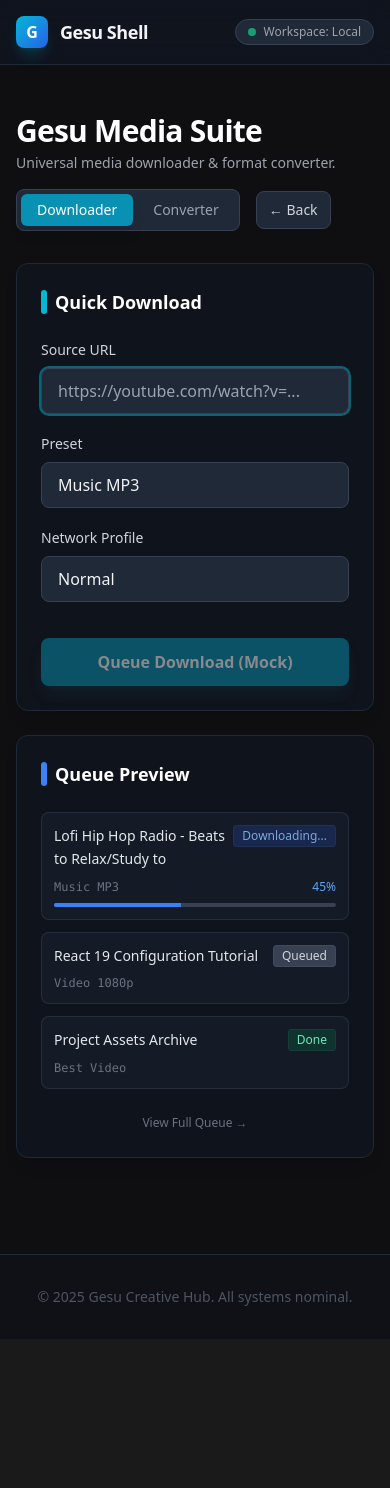
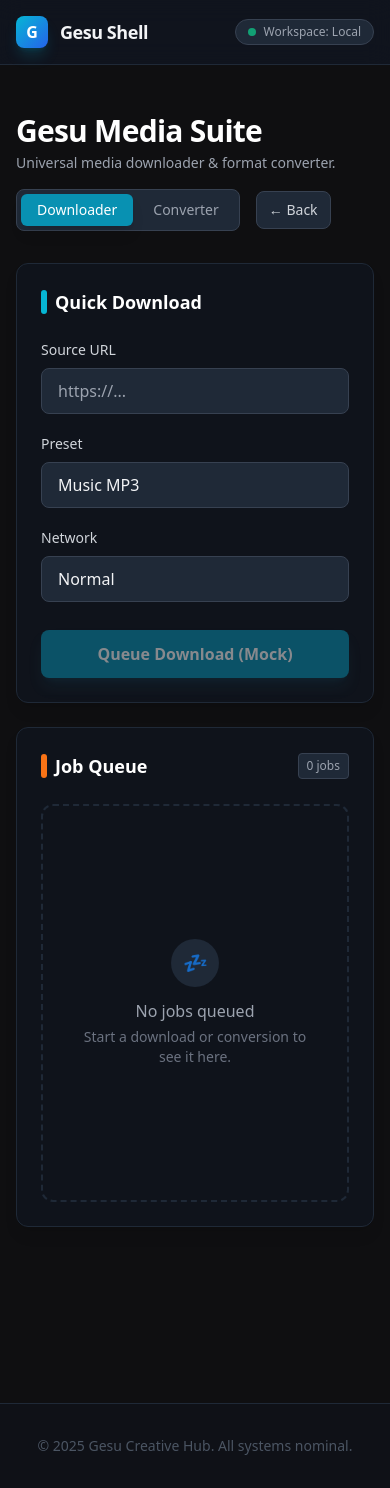
Before and after one commit to gesucreative-hub/gesu-ecosystem-app, a React (Vite) app in the folder apps/gesu-shell/: page /media-suite in a window 390 px wide. Before the commit the page ends 1339 px from the top, so only its background shows below. Built offline with nearby package versions, Linux system fonts and the light colour scheme.

Commit message:
feat(media-suite): add front-end job system for downloads and converts (mock)

```diff
--- a/apps/gesu-shell/src/pages/MediaSuitePage.tsx
+++ b/apps/gesu-shell/src/pages/MediaSuitePage.tsx
@@ -5,27 +5,24 @@ import { Link } from 'react-router-dom';
 
 type Tab = 'downloader' | 'converter';
 
-interface DownloadQueueItem {
+type JobType = 'download' | 'convert';
+type JobStatus = 'queued' | 'running' | 'success' | 'error' | 'canceled';
+type JobEngine = 'yt-dlp' | 'ffmpeg' | 'image-magick' | 'libreoffice' | 'combo';
+
+interface Job {
     id: string;
-    title: string;
-    preset: string;
-    status: 'queued' | 'downloading' | 'done';
-    progress: number;
-}
-
-interface ToolStatus {
-    name: string;
-    version: string;
-    status: 'ok' | 'missing' | 'unknown';
+    type: JobType;
+    label: string;
+    engine: JobEngine;
+    createdAt: string;
+    updatedAt: string;
+    status: JobStatus;
+    payload: Record<string, unknown>;
+    errorMessage?: string;
+    progress?: number;
 }
 
 // --- Constants ---
-
-const MOCK_QUEUE: DownloadQueueItem[] = [
-    { id: '1', title: 'Lofi Hip Hop Radio - Beats to Relax/Study to', preset: 'Music MP3', status: 'downloading', progress: 45 },
-    { id: '2', title: 'React 19 Configuration Tutorial', preset: 'Video 1080p', status: 'queued', progress: 0 },
-    { id: '3', title: 'Project Assets Archive', preset: 'Best Video', status: 'done', progress: 100 },
-];
 
 const DOWNLOAD_PRESETS = [
     'Music MP3', 'Best Audio', 'Video 720p', 'Video 1080p', 'Best Video'
@@ -39,21 +36,25 @@ const CONVERT_CATEGORIES = ['Audio', 'Video', 'Image', 'Document'];
 
 // --- Helper Components ---
 
-const StatusBadge = ({ status }: { status: DownloadQueueItem['status'] }) => {
+const StatusBadge = ({ status, progress }: { status: JobStatus, progress?: number }) => {
     const styles = {
-        queued: 'bg-gray-700 text-gray-300',
-        downloading: 'bg-blue-900/50 text-blue-300 animate-pulse',
-        done: 'bg-emerald-900/50 text-emerald-300'
+        queued: 'bg-gray-700 text-gray-300 border-gray-600',
+        running: 'bg-blue-900/50 text-blue-300 border-blue-500/30 animate-pulse',
+        success: 'bg-emerald-900/50 text-emerald-300 border-emerald-500/30',
+        error: 'bg-red-900/50 text-red-300 border-red-500/30',
+        canceled: 'bg-gray-800 text-gray-500 border-gray-700 dashed border'
     };
 
     const labels = {
         queued: 'Queued',
-        downloading: 'Downloading...',
-        done: 'Done'
+        running: `Running ${progress ? `(${progress}%)` : ''}`,
+        success: 'Done',
+        error: 'Failed',
+        canceled: 'Canceled'
     };
 
     return (
-        <span className={`px-2 py-0.5 rounded text-xs font-medium border border-white/5 ${styles[status]}`}>
+        <span className={`px-2 py-0.5 rounded text-xs font-medium border ${styles[status]} whitespace-nowrap`}>
             {labels[status]}
         </span>
     );
@@ -62,6 +63,7 @@ const StatusBadge = ({ status }: { status: DownloadQueueItem['status'] }) => {
 export function MediaSuitePage() {
     // State
     const [activeTab, setActiveTab] = useState<Tab>('downloader');
+    const [jobs, setJobs] = useState<Job[]>([]);
 
     // Downloader Form State
     const [url, setUrl] = useState('');
@@ -73,39 +75,65 @@ export function MediaSuitePage() {
     const [category, setCategory] = useState(CONVERT_CATEGORIES[1]);
     const [convPreset, setConvPreset] = useState('Proxy 720p');
 
-    // Actions
+    // Job Helpers
+    const createJob = (type: JobType, label: string, engine: JobEngine, payload: Record<string, unknown>): Job => ({
+        id: crypto.randomUUID().slice(0, 8),
+        type,
+        label,
+        engine,
+        createdAt: new Date().toISOString(),
+        updatedAt: new Date().toISOString(),
+        status: 'queued',
+        payload
+    });
+
+    const updateJobStatus = (id: string, status: JobStatus, updates: Partial<Job> = {}) => {
+        setJobs(prev => prev.map(job => {
+            if (job.id === id) {
+                const updatedJob = { ...job, status, ...updates, updatedAt: new Date().toISOString() };
+                console.log('[MediaSuiteJobUpdate]', updatedJob);
+                return updatedJob;
+            }
+            return job;
+        }));
+    };
+
+    const removeJob = (id: string) => {
+        setJobs(prev => prev.filter(j => j.id !== id));
+    };
+
+    // User Actions
     const handleQueueDownload = () => {
-        const snapshot = {
-            mode: 'downloader',
-            timestamp: new Date().toISOString(),
-            url,
-            preset: dlPreset,
-            networkProfile: netProfile
-        };
-        console.log("Download Queued (Mock):", snapshot);
-        alert(`Download queued for: ${url || 'Unknown URL'}`);
+        if (!url) return;
+
+        const payload = { url, preset: dlPreset, networkProfile: netProfile };
+        const newJob = createJob('download', `DL: ${url.slice(0, 30)}...`, 'yt-dlp', payload);
+
+        setJobs(prev => [newJob, ...prev]);
+        console.log('[MediaSuiteJobQueued]', newJob);
+
         setUrl(''); // Reset input
+        alert(`Download queued: ${newJob.id}`);
     };
 
     const handleConvert = () => {
-        const snapshot = {
-            mode: 'converter',
-            timestamp: new Date().toISOString(),
-            filePath,
-            category,
-            preset: convPreset
-        };
-        console.log("Conversion Started (Mock):", snapshot);
-        alert(`Conversion started for: ${filePath || 'Unknown File'}`);
-    };
+        if (!filePath) return;
 
-    const handleToolsCheck = () => {
-        console.log("Tools Check (Mock):", { action: 'tools_check' });
-        alert("Running external tools check... (Check console)");
+        let engine: JobEngine = 'ffmpeg';
+        if (category === 'Image') engine = 'image-magick';
+        if (category === 'Document') engine = 'libreoffice';
+
+        const payload = { filePath, category, preset: convPreset };
+        const newJob = createJob('convert', `Conv: ${filePath.split('\\').pop()}`, engine, payload);
+
+        setJobs(prev => [newJob, ...prev]);
+        console.log('[MediaSuiteJobQueued]', newJob);
+
+        alert(`Conversion queued: ${newJob.id}`);
     };
 
     return (
-        <div className="flex flex-col gap-6 animate-in fade-in slide-in-from-bottom-2 duration-500">
+        <div className="flex flex-col gap-6 animate-in fade-in slide-in-from-bottom-2 duration-500 pb-20">
 
             {/* Header */}
             <div className="flex flex-col md:flex-row md:justify-between md:items-center gap-4 mb-2">
@@ -115,22 +143,17 @@ export function MediaSuitePage() {
                 </div>
 
                 <div className="flex items-center gap-4">
-                    {/* Tab Switcher */}
                     <div className="bg-gray-800 p-1 rounded-lg flex gap-1 border border-gray-700">
                         <button
                             onClick={() => setActiveTab('downloader')}
-                            className={`px-4 py-1.5 rounded-md text-sm font-medium transition-all ${activeTab === 'downloader'
-                                    ? 'bg-cyan-600 text-white shadow-lg'
-                                    : 'text-gray-400 hover:text-gray-200'
+                            className={`px-4 py-1.5 rounded-md text-sm font-medium transition-all ${activeTab === 'downloader' ? 'bg-cyan-600 text-white shadow-lg' : 'text-gray-400 hover:text-gray-200'
                                 }`}
                         >
                             Downloader
                         </button>
                         <button
                             onClick={() => setActiveTab('converter')}
-                            className={`px-4 py-1.5 rounded-md text-sm font-medium transition-all ${activeTab === 'converter'
-                                    ? 'bg-purple-600 text-white shadow-lg'
-                                    : 'text-gray-400 hover:text-gray-200'
+                            className={`px-4 py-1.5 rounded-md text-sm font-medium transition-all ${activeTab === 'converter' ? 'bg-purple-600 text-white shadow-lg' : 'text-gray-400 hover:text-gray-200'
                                 }`}
                         >
                             Converter
@@ -143,17 +166,18 @@ export function MediaSuitePage() {
                 </div>
             </div>
 
-            {/* DOWNLOADER TAB CONTENT */}
+            <div className="flex flex-col lg:flex-row gap-6">
+
+                {/* --- LEFT COLUMN: INPUT FORMS --- */}
+                <div className="flex-1 flex flex-col gap-6">
+
+                    {/* Downloader Form */}
                     {activeTab === 'downloader' && (
-                <div className="flex flex-col lg:flex-row gap-6 animate-in fade-in slide-in-from-right-4 duration-300">
-
-                    {/* Left: Quick Download Form */}
-                    <div className="flex-1 bg-gray-900/50 backdrop-blur-sm border border-gray-800 p-6 rounded-xl shadow-lg h-fit">
+                        <div className="bg-gray-900/50 backdrop-blur-sm border border-gray-800 p-6 rounded-xl shadow-lg">
                             <h2 className="text-lg font-semibold text-white mb-6 flex items-center gap-2">
                                 <span className="w-1.5 h-6 bg-cyan-500 rounded-full"></span>
                                 Quick Download
                             </h2>
-
                             <div className="flex flex-col gap-5">
                                 <div className="flex flex-col gap-2">
                                     <label className="text-sm font-medium text-gray-300">Source URL</label>
@@ -161,12 +185,10 @@ export function MediaSuitePage() {
                                         type="text"
                                         value={url}
                                         onChange={(e) => setUrl(e.target.value)}
-                                    placeholder="https://youtube.com/watch?v=..."
+                                        placeholder="https://..."
                                         className="bg-gray-800 border border-gray-700 rounded-lg px-4 py-2.5 text-gray-100 focus:outline-none focus:ring-2 focus:ring-cyan-500/50"
-                                    autoFocus
                                     />
                                 </div>
-
                                 <div className="grid grid-cols-1 md:grid-cols-2 gap-5">
                                     <div className="flex flex-col gap-2">
                                         <label className="text-sm font-medium text-gray-300">Preset</label>
@@ -178,9 +200,8 @@ export function MediaSuitePage() {
                                             {DOWNLOAD_PRESETS.map(p => <option key={p} value={p}>{p}</option>)}
                                         </select>
                                     </div>
-
                                     <div className="flex flex-col gap-2">
-                                    <label className="text-sm font-medium text-gray-300">Network Profile</label>
+                                        <label className="text-sm font-medium text-gray-300">Network</label>
                                         <select
                                             value={netProfile}
                                             onChange={(e) => setNetProfile(e.target.value)}
@@ -190,83 +211,38 @@ export function MediaSuitePage() {
                                         </select>
                                     </div>
                                 </div>
-
                                 <button
                                     onClick={handleQueueDownload}
                                     disabled={!url}
-                                className="mt-4 w-full py-3 bg-cyan-600 hover:bg-cyan-500 disabled:opacity-50 disabled:cursor-not-allowed text-white rounded-lg font-semibold shadow-lg shadow-cyan-900/40 transition-all active:scale-[0.98]"
+                                    className="mt-2 w-full py-3 bg-cyan-600 hover:bg-cyan-500 disabled:opacity-50 disabled:cursor-not-allowed text-white rounded-lg font-semibold shadow-lg shadow-cyan-900/40 transition-all active:scale-[0.98]"
                                 >
                                     Queue Download (Mock)
                                 </button>
                             </div>
                         </div>
-
-                    {/* Right: Queue Preview */}
-                    <div className="lg:w-96 bg-gray-900/50 backdrop-blur-sm border border-gray-800 p-6 rounded-xl shadow-lg h-fit">
-                        <h2 className="text-lg font-semibold text-white mb-6 flex items-center gap-2">
-                            <span className="w-1.5 h-6 bg-blue-500 rounded-full"></span>
-                            Queue Preview
-                        </h2>
-
-                        <div className="flex flex-col gap-3">
-                            {MOCK_QUEUE.map(item => (
-                                <div key={item.id} className="bg-gray-800/40 border border-gray-700/50 rounded-lg p-3 hover:bg-gray-800/60 transition-colors">
-                                    <div className="flex justify-between items-start mb-1 gap-2">
-                                        <div className="font-medium text-sm text-gray-200 line-clamp-2 leading-relaxed">{item.title}</div>
-                                        <StatusBadge status={item.status} />
-                                    </div>
-                                    <div className="flex justify-between items-center mt-2">
-                                        <span className="text-xs text-gray-500 font-mono">{item.preset}</span>
-                                        {item.status === 'downloading' && (
-                                            <span className="text-xs text-blue-400">{item.progress}%</span>
-                                        )}
-                                    </div>
-                                    {item.status === 'downloading' && (
-                                        <div className="mt-2 h-1 bg-gray-700 rounded-full overflow-hidden">
-                                            <div className="h-full bg-blue-500" style={{ width: `${item.progress}%` }}></div>
-                                        </div>
-                                    )}
-                                </div>
-                            ))}
-
-                            <div className="text-center mt-2">
-                                <button className="text-xs text-gray-500 hover:text-gray-300 transition-colors">
-                                    View Full Queue →
-                                </button>
-                            </div>
-                        </div>
-                    </div>
-                </div>
                     )}
 
-            {/* CONVERTER TAB CONTENT */}
+                    {/* Converter Form */}
                     {activeTab === 'converter' && (
-                <div className="flex flex-col lg:flex-row gap-6 animate-in fade-in slide-in-from-right-4 duration-300">
-
-                    {/* Left: Local Converter Form */}
-                    <div className="flex-1 bg-gray-900/50 backdrop-blur-sm border border-gray-800 p-6 rounded-xl shadow-lg h-fit">
+                        <div className="bg-gray-900/50 backdrop-blur-sm border border-gray-800 p-6 rounded-xl shadow-lg">
                             <h2 className="text-lg font-semibold text-white mb-6 flex items-center gap-2">
                                 <span className="w-1.5 h-6 bg-purple-500 rounded-full"></span>
                                 Local Converter
                             </h2>
-
                             <div className="flex flex-col gap-5">
                                 <div className="flex flex-col gap-2">
-                                <label className="text-sm font-medium text-gray-300">Source File Path</label>
+                                    <label className="text-sm font-medium text-gray-300">File Path</label>
                                     <div className="flex gap-2">
                                         <input
                                             type="text"
                                             value={filePath}
                                             onChange={(e) => setFilePath(e.target.value)}
-                                        placeholder="D:\Downloads\video.mkv"
+                                            placeholder="D:\Media\file.mkv"
                                             className="flex-1 bg-gray-800 border border-gray-700 rounded-lg px-4 py-2.5 text-gray-100 focus:outline-none focus:ring-2 focus:ring-purple-500/50 font-mono text-sm"
                                         />
-                                    <button className="px-4 bg-gray-700 hover:bg-gray-600 text-gray-200 rounded-lg text-sm transition-colors border border-gray-600">
-                                        Browse...
-                                    </button>
+                                        <button className="px-4 bg-gray-700 hover:bg-gray-600 text-gray-200 rounded-lg text-sm border border-gray-600">Browse...</button>
                                     </div>
                                 </div>
-
                                 <div className="grid grid-cols-1 md:grid-cols-2 gap-5">
                                     <div className="flex flex-col gap-2">
                                         <label className="text-sm font-medium text-gray-300">Category</label>
@@ -278,9 +254,8 @@ export function MediaSuitePage() {
                                             {CONVERT_CATEGORIES.map(c => <option key={c} value={c}>{c}</option>)}
                                         </select>
                                     </div>
-
                                     <div className="flex flex-col gap-2">
-                                    <label className="text-sm font-medium text-gray-300">Target Preset</label>
+                                        <label className="text-sm font-medium text-gray-300">Preset</label>
                                         <select
                                             value={convPreset}
                                             onChange={(e) => setConvPreset(e.target.value)}
@@ -289,54 +264,87 @@ export function MediaSuitePage() {
                                             <option>Proxy 720p</option>
                                             <option>Distribution 1080p</option>
                                             <option>Audio Only (MP3)</option>
-                                        <option>GIF</option>
                                         </select>
                                     </div>
                                 </div>
-
                                 <button
                                     onClick={handleConvert}
                                     disabled={!filePath}
-                                className="mt-4 w-full py-3 bg-purple-600 hover:bg-purple-500 disabled:opacity-50 disabled:cursor-not-allowed text-white rounded-lg font-semibold shadow-lg shadow-purple-900/40 transition-all active:scale-[0.98]"
+                                    className="mt-2 w-full py-3 bg-purple-600 hover:bg-purple-500 disabled:opacity-50 disabled:cursor-not-allowed text-white rounded-lg font-semibold shadow-lg shadow-purple-900/40 transition-all active:scale-[0.98]"
                                 >
-                                Start Conversion (Mock)
+                                    Convert (Mock)
                                 </button>
                             </div>
                         </div>
+                    )}
 
-                    {/* Right: Tools Status */}
-                    <div className="lg:w-80 bg-gray-900/50 backdrop-blur-sm border border-gray-800 p-6 rounded-xl shadow-lg h-fit">
-                        <h2 className="text-lg font-semibold text-white mb-6 flex items-center gap-2">
+                </div>
+
+                {/* --- RIGHT COLUMN: JOB QUEUE --- */}
+                <div className="lg:w-[28rem] xl:w-[32rem] bg-gray-900/50 backdrop-blur-sm border border-gray-800 p-6 rounded-xl shadow-lg h-fit min-h-[500px] flex flex-col">
+                    <div className="flex justify-between items-center mb-6">
+                        <h2 className="text-lg font-semibold text-white flex items-center gap-2">
                             <span className="w-1.5 h-6 bg-orange-500 rounded-full"></span>
-                            Tools Status (Mock)
+                            Job Queue
                         </h2>
+                        <span className="text-xs bg-gray-800 px-2 py-1 rounded text-gray-400 border border-gray-700">
+                            {jobs.length} jobs
+                        </span>
+                    </div>
 
-                        <div className="flex flex-col gap-4">
-                            {[
-                                { name: 'yt-dlp', ver: '2023.11.16', status: 'ok' },
-                                { name: 'ffmpeg', ver: '6.0-essentials', status: 'ok' },
-                                { name: 'soffice', ver: 'Unknown', status: 'unknown' },
-                            ].map((tool) => (
-                                <div key={tool.name} className="flex justify-between items-center py-2 border-b border-gray-800 last:border-0">
-                                    <div>
-                                        <div className="font-mono text-sm text-gray-200">{tool.name}</div>
-                                        <div className="text-xs text-gray-500">{tool.ver}</div>
+                    {jobs.length === 0 ? (
+                        <div className="flex-1 flex flex-col items-center justify-center text-center text-gray-500 border-2 border-dashed border-gray-800 rounded-xl p-8">
+                            <div className="w-12 h-12 bg-gray-800 rounded-full mb-3 flex items-center justify-center text-xl">💤</div>
+                            <p className="font-medium text-gray-400">No jobs queued</p>
+                            <p className="text-sm mt-1">Start a download or conversion to see it here.</p>
                         </div>
-                                    <span className={`w-2 h-2 rounded-full ${tool.status === 'ok' ? 'bg-emerald-500' : 'bg-yellow-500'}`}></span>
+                    ) : (
+                        <div className="flex flex-col gap-3 overflow-y-auto max-h-[600px] pr-2 custom-scrollbar">
+                            {jobs.map(job => (
+                                <div key={job.id} className="bg-gray-800/40 border border-gray-700/50 rounded-lg p-4 hover:border-gray-600 transition-colors group">
+                                    <div className="flex justify-between items-start mb-2">
+                                        <div className="flex items-center gap-2">
+                                            <span className={`text-[10px] uppercase font-bold px-1.5 py-0.5 rounded border ${job.type === 'download' ? 'bg-cyan-900/30 text-cyan-400 border-cyan-800' : 'bg-purple-900/30 text-purple-400 border-purple-800'
+                                                }`}>
+                                                {job.type.slice(0, 4)}
+                                            </span>
+                                            <span className="text-xs text-gray-500 font-mono">#{job.id}</span>
+                                        </div>
+                                        <StatusBadge status={job.status} progress={job.progress} />
+                                    </div>
+
+                                    <div className="font-medium text-sm text-gray-200 mb-1 line-clamp-1" title={job.label}>
+                                        {job.label}
+                                    </div>
+
+                                    <div className="flex justify-between items-center text-xs text-gray-500 mb-3">
+                                        <span className="flex items-center gap-1">
+                                            ⚙️ {job.engine}
+                                        </span>
+                                        <span>
+                                            {new Date(job.createdAt).toLocaleTimeString()}
+                                        </span>
+                                    </div>
+
+                                    {/* Actions Row */}
+                                    <div className="flex flex-wrap gap-2 pt-3 border-t border-gray-700/50">
+                                        <button onClick={() => updateJobStatus(job.id, 'running', { progress: 0 })} className="text-xs bg-gray-700 hover:bg-gray-600 text-gray-200 px-2 py-1 rounded transition-colors">Run</button>
+                                        {(job.status === 'running') && (
+                                            <button onClick={() => updateJobStatus(job.id, 'running', { progress: (job.progress || 0) + 25 })} className="text-xs bg-blue-900/50 hover:bg-blue-800/50 text-blue-300 border border-blue-800 px-2 py-1 rounded transition-colors">+25%</button>
+                                        )}
+                                        <button onClick={() => updateJobStatus(job.id, 'success', { progress: 100 })} className="text-xs bg-emerald-900/30 hover:bg-emerald-800/30 text-emerald-400 border border-emerald-800/50 px-2 py-1 rounded transition-colors">Success</button>
+                                        <button onClick={() => updateJobStatus(job.id, 'error', { errorMessage: 'Mock Error' })} className="text-xs bg-red-900/30 hover:bg-red-800/30 text-red-400 border border-red-800/50 px-2 py-1 rounded transition-colors">Fail</button>
+                                        <div className="ml-auto">
+                                            <button onClick={() => removeJob(job.id)} className="text-xs text-gray-500 hover:text-red-400 px-1 py-1 transition-colors">Remove</button>
+                                        </div>
+                                    </div>
                                 </div>
                             ))}
-
-                            <button
-                                onClick={handleToolsCheck}
-                                className="mt-4 w-full py-2 bg-gray-800 hover:bg-gray-700 border border-gray-700 text-gray-300 rounded-lg text-sm transition-colors"
-                            >
-                                Run Tools Check
-                            </button>
                         </div>
+                    )}
                 </div>
 
             </div>
-            )}
         </div>
     );
 }
```
Lines whose indentation alone changed are shown as unchanged.
